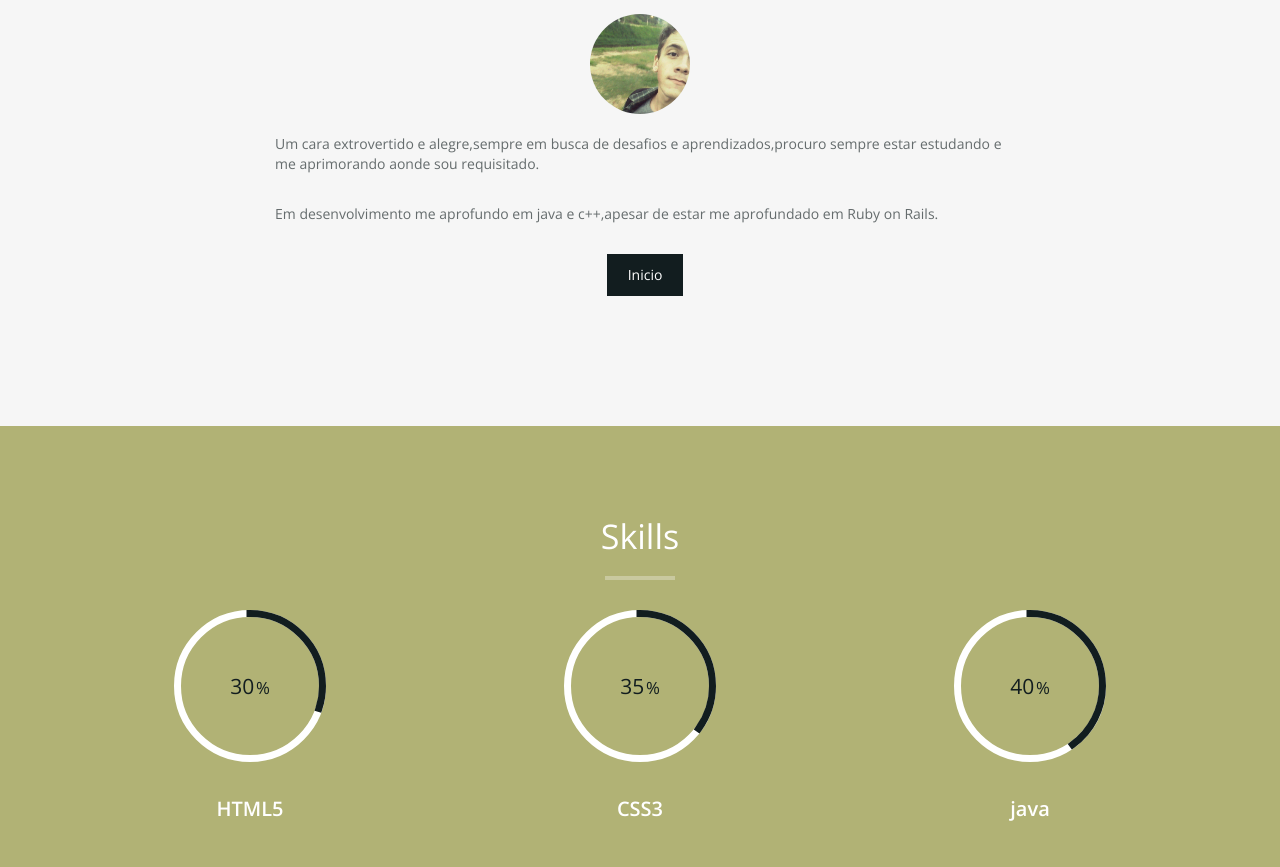
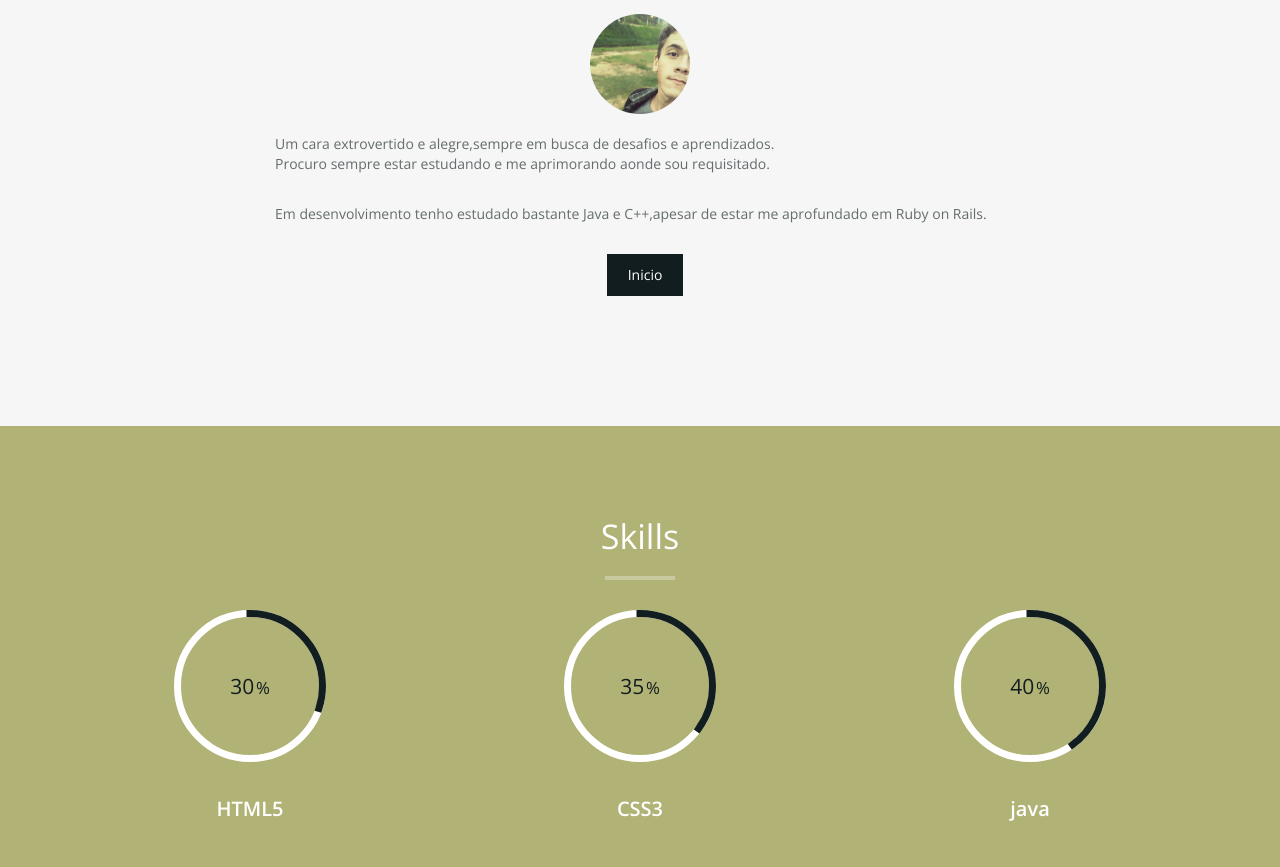
Before and after one commit to BetaMedina/BetaHTML, a plain HTML site: page index.html in a window 1280 px wide. Shown: the part 960-1827 px from the top of the page. Drawn offline with nearby package versions, Linux system fonts and the light colour scheme.

Commit message:
Update index.html

```diff
--- a/index.html
+++ b/index.html
@@ -82,8 +82,8 @@
       <div class="col-md-12 text-center"><img src="img/about.jpg" class="img-responsive"></div>
       <div class="col-md-8 col-md-offset-2">
         <div class="about-text">
-          <p>Um cara extrovertido e alegre,sempre em busca de desafios e aprendizados,procuro sempre estar estudando e me aprimorando aonde sou requisitado.</p>
-          <p>Em desenvolvimento me aprofundo em java e c++,apesar de estar me aprofundado em Ruby on Rails.</p>
+          <p>Um cara extrovertido e alegre,sempre em busca de desafios e aprendizados.<br>Procuro sempre estar estudando e me aprimorando aonde sou requisitado.</p>
+          <p>Em desenvolvimento tenho estudado bastante Java e C++,apesar de estar me aprofundado em Ruby on Rails.</p>
           <p class="text-center"><a class="btn btn-primary" href="#"><i class=""></i> Inicio </a></p>
         </div>
       </div>
```
